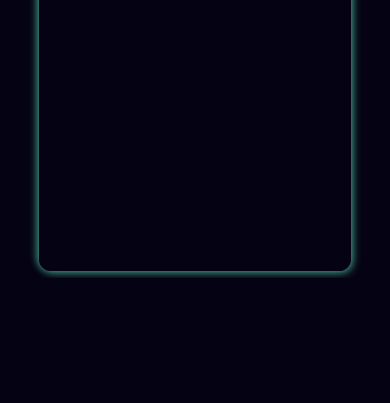
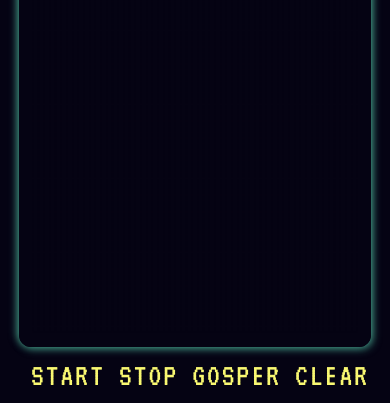
Before and after one commit to sastaachar/conways-game-of-life, a plain HTML site: page index.html in a window 390 px wide. Shown: the part 566-969 px from the top of the page. Before the commit the page ends 844 px from the top, so only its background shows below. Drawn offline with Linux system fonts and the light colour scheme.

Commit message:
making it more responsive

```diff
--- a/index.css
+++ b/index.css
@@ -14,6 +14,11 @@ body {
   font-size: 50px;
 }
 
+.container {
+  display: flex;
+  flex-direction: row;
+}
+
 canvas {
   position: relative;
   border: 12px solid #050313;
@@ -24,11 +29,9 @@ canvas {
 }
 
 .panel {
-  position: absolute;
-  display: flex;
-  flex-direction: column;
-  top: 40%;
-  right: 2%;
+  margin: 0px 3%;
+  margin-top: auto;
+  margin-bottom: auto;
 }
 
 .btn {
@@ -47,3 +50,19 @@ canvas {
 .btn:active {
   color: #00a2b1;
 }
+
+@media only screen and (max-width: 700px) {
+  .container {
+    flex-direction: column;
+  }
+
+  .panel {
+    display: flex;
+    flex-direction: row;
+    margin-left: auto;
+    margin-right: auto;
+  }
+  .btn {
+    margin-left: 10px;
+  }
+}
--- a/index.html
+++ b/index.html
@@ -15,6 +15,7 @@
     <div class="header">
       <span>Conway's Game of life</span>
     </div>
+    <div class="container">
       <canvas></canvas>
       <div class="panel">
         <div class="btn" id="startBtn" onclick="animateGrid()">START</div>
@@ -22,6 +23,7 @@
         <div class="btn" onclick=" makeShape()">GOSPER</div>
         <div class="btn" onclick=" clearGrid()">CLEAR</div>
       </div>
+    </div>
   </body>
   <script src="src/index.js"></script>
 </html>
```
Lines whose indentation alone changed are shown as unchanged.
